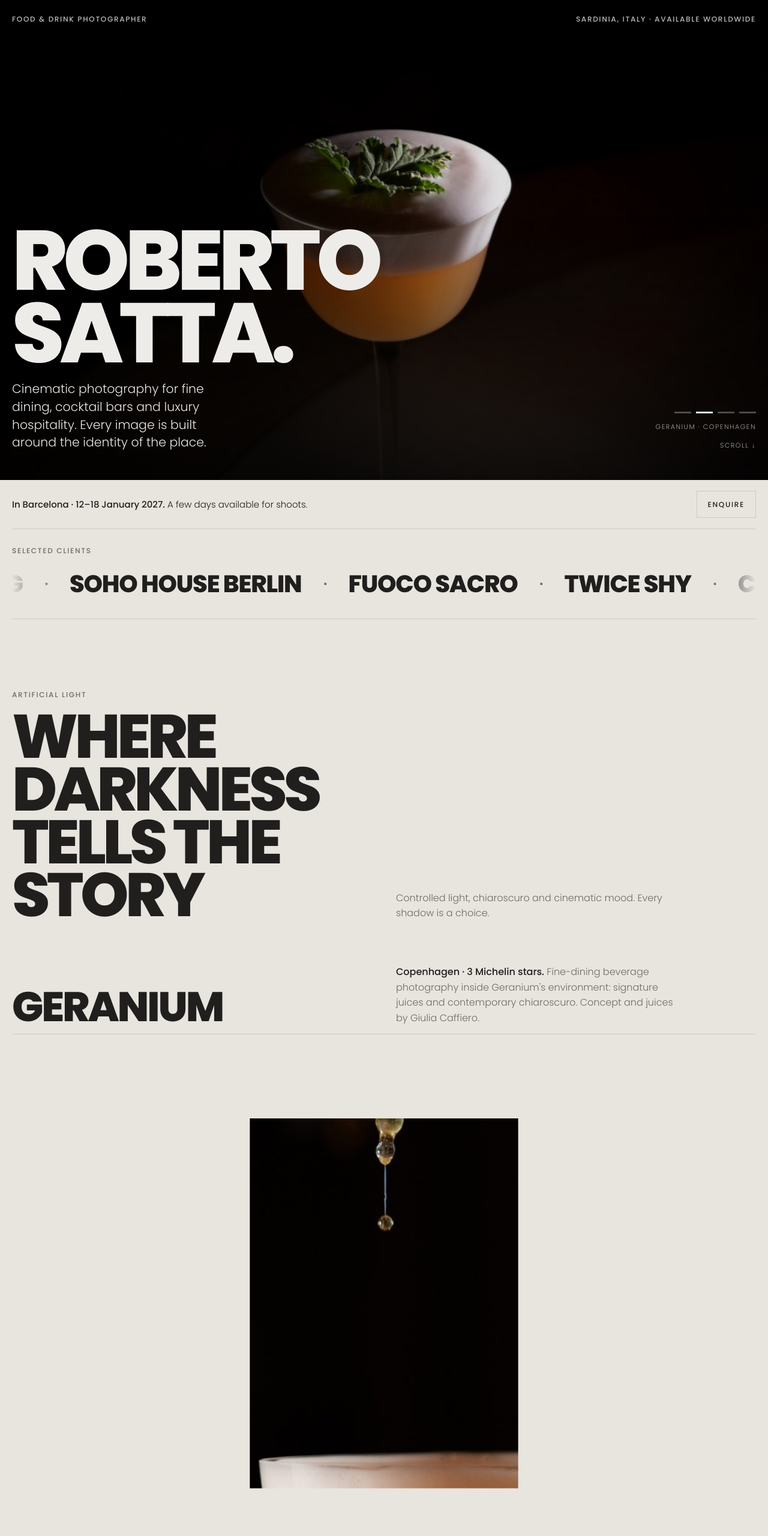
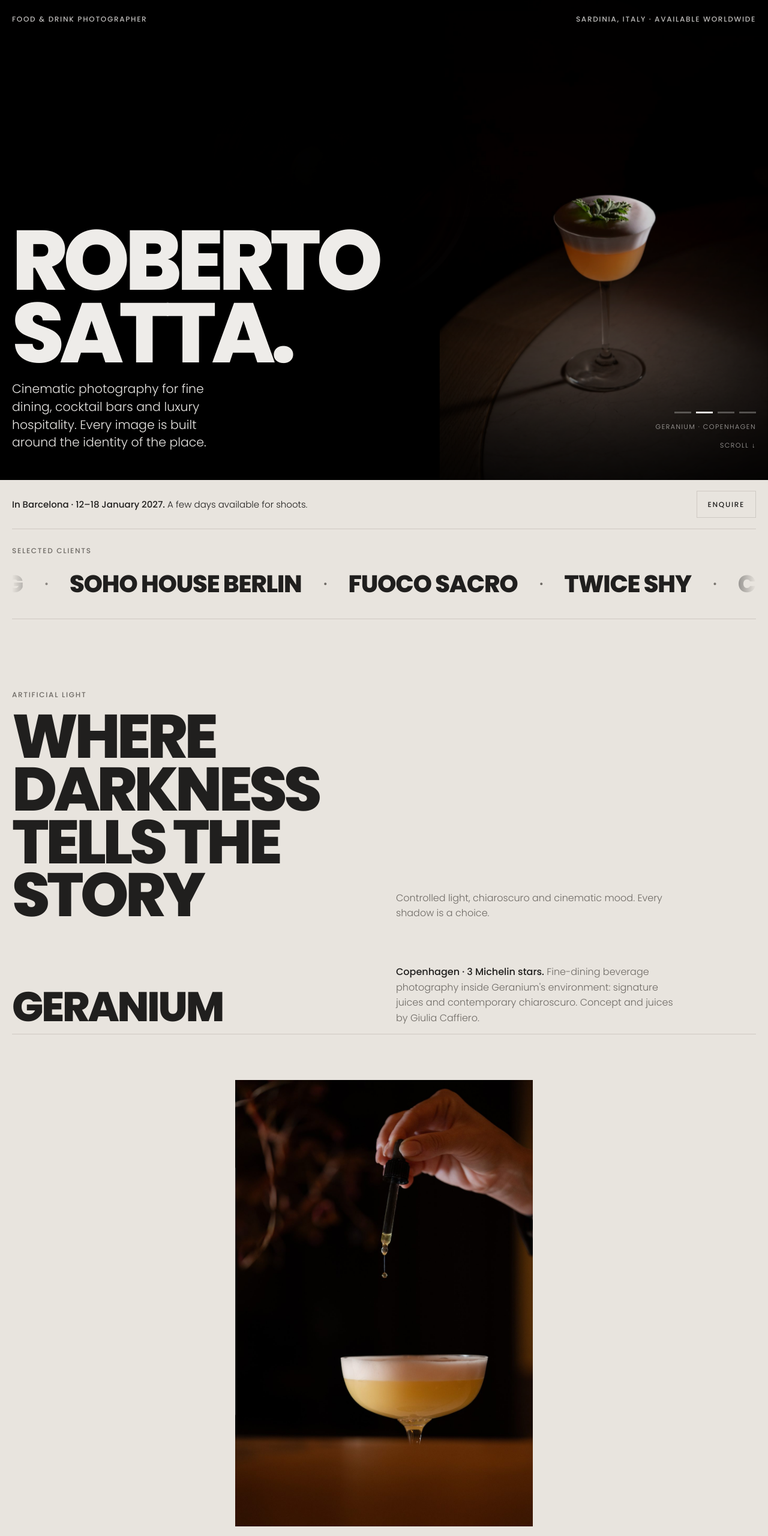
Before and after one commit to robertosatta01-byte/robertosatta.com, a plain HTML site: page prova.html in a window 1280 px wide. Shown: the top 2560 px of the page at 60% size. Drawn offline with Linux system fonts and the light colour scheme.

Commit message:
Prova: foto intere ovunque (niente tagli), titolo collaborazioni su una riga
Co-Authored-By: Claude Opus 5.5 <noreply@anthropic.com>
Claude-Session: https://claude.ai/code/session_01Ss8AoUTJmGSGUH8J36GfuD

```diff
--- a/prova.html
+++ b/prova.html
@@ -28,6 +28,8 @@
   section { padding-block: clamp(56px, 9vw, 120px); border-top: 1px solid var(--line); }
   .sec-head { display: grid; grid-template-columns: 1fr 1fr; gap: 20px 40px; align-items: end; margin-bottom: clamp(32px, 5vw, 64px); }
   .sec-head .label { display: block; margin-bottom: 16px; }
+  #collaborations .sec-head { grid-template-columns: 1fr; }
+  #collaborations .sec-head h2 { overflow-wrap: normal; }
   .sec-head h2 { font-size: clamp(34px, 8vw, 116px); overflow-wrap: anywhere; }
   .sec-head p { margin: 0; max-width: 46ch; color: var(--soft); }
 
@@ -35,9 +37,7 @@
   .hero { position: relative; height: 100svh; min-height: 560px; overflow: hidden; background: #000; }
   .slide { position: absolute; inset: 0; opacity: 0; transition: opacity 1.6s ease; }
   .slide.on { opacity: 1; }
-  .slide img { transform: scale(1.06); }
   .slide.on img { animation: drift 9s linear forwards; }
-  @keyframes drift { from { transform: scale(1.06); } to { transform: scale(1.0); } }
   .hero::after { content: ""; position: absolute; inset: 0; background: linear-gradient(180deg, rgba(0,0,0,.55) 0%, rgba(0,0,0,0) 28%, rgba(0,0,0,0) 45%, rgba(0,0,0,.78) 100%); pointer-events: none; }
   .hero-ui { position: absolute; inset: 0; z-index: 2; display: flex; flex-direction: column; justify-content: space-between;
     padding: max(22px, env(safe-area-inset-top, 0px)) max(20px, env(safe-area-inset-right, 0px)) clamp(26px, 5vw, 48px) max(20px, env(safe-area-inset-left, 0px)); max-width: 1320px; margin: 0 auto; }
@@ -53,6 +53,14 @@
   .dots button.on { background: #e9e7e4; }
   .hero-caption { font-size: 11px; letter-spacing: .14em; text-transform: uppercase; color: rgba(233,231,228,.7); text-align: right; }
   .scroll-cue { font-size: 11px; letter-spacing: .14em; text-transform: uppercase; color: rgba(233,231,228,.7); text-decoration: none; }
+
+
+  /* Hero photographs are shown whole: on the right on a computer, at the top on a phone */
+  .slide { background: #000; }
+  .slide img { object-fit: contain; object-position: 100% 50%; }
+  @keyframes drift { from { transform: scale(1.03); } to { transform: scale(1.0); } }
+  .slide img { transform: scale(1.03); transform-origin: 100% 50%; }
+  @media (max-aspect-ratio: 1/1) { .slide img { object-position: 50% 12%; transform-origin: 50% 12%; } }
 
   /* Barcelona note */
   .notice { display: flex; justify-content: space-between; align-items: center; gap: 14px 24px; flex-wrap: wrap; padding: 18px 0; border-bottom: 1px solid var(--line); }
@@ -83,7 +91,9 @@
   .project-text p b { color: var(--type); font-weight: 500; }
   .row-3 { display: grid; grid-template-columns: repeat(3, 1fr); gap: clamp(10px, 1.4vw, 18px); }
   .row-2 { display: grid; grid-template-columns: repeat(2, 1fr); gap: clamp(10px, 1.4vw, 18px); }
-  .tile { margin: 0; overflow: hidden; background: var(--wall); position: relative; min-width: 0; aspect-ratio: 2 / 3; cursor: zoom-in; }
+  .tile { margin: 0; overflow: hidden; background: var(--wall); position: relative; min-width: 0; cursor: zoom-in; }
+  .tile > img { height: auto; }
+  .row-2, .row-3, .row-1 { align-items: start; }
   .tile figcaption { position: absolute; left: 0; bottom: 0; padding: 10px 12px; font-size: 11px; letter-spacing: .14em; text-transform: uppercase; color: #e9e7e4; background: linear-gradient(transparent, rgba(0,0,0,.6)); width: 100%; }
   .tile img { transition: transform 1.1s var(--ease), filter .6s ease; }
   @media (hover: hover) { .tile:hover img { transform: scale(1.04); } }
@@ -125,9 +135,9 @@
   html, body { overflow-x: clip; }
   .expand { position: relative; height: 175svh; margin: clamp(10px, 2vw, 24px) calc(50% - 50vw) 0; }
   .expand-pin { position: sticky; top: 0; height: 100svh; overflow: hidden; }
-  .expand-frame { position: absolute; inset: 0; aspect-ratio: auto; margin: 0; background: transparent; clip-path: inset(var(--iy, 16%) var(--ix, 34%)); }
-  .expand-frame img { transform: scale(var(--sc, 1.12)); transition: none; }
-  @media (hover: hover) { .expand-frame:hover img { transform: scale(var(--sc, 1.12)); } }
+  .expand-frame { position: absolute; inset: 28px max(16px, 3vw); margin: 0; background: transparent; overflow: visible; transform: scale(var(--sc, .5)); transform-origin: 50% 50%; }
+  .tile.expand-frame > img { width: 100%; height: 100%; object-fit: contain; transition: none; }
+  @media (hover: hover) { .tile.expand-frame:hover > img { transform: none; } }
   .row-1 { display: grid; grid-template-columns: minmax(0, 1fr) minmax(0, 1fr); gap: clamp(10px, 1.4vw, 18px); }
   .row-1 .tile { grid-column: 2; }
   @media (max-width: 560px) { .row-1 { grid-template-columns: 1fr; } .row-1 .tile { grid-column: 1; } }
@@ -139,7 +149,7 @@
   /* Collaborations: three highlights + the full list on demand */
   .featured { display: grid; grid-template-columns: repeat(3, minmax(0, 1fr)); gap: clamp(10px, 1.4vw, 18px); }
   .feat { display: flex; flex-direction: column; gap: 14px; }
-  .feat .tile { aspect-ratio: 4 / 5; }
+  .feat .tile { align-self: start; }
   .feat h3 { margin: 0; font-weight: 600; font-size: 19px; line-height: 1.25; }
   .feat h3 span { display: block; font-weight: 300; font-size: 14px; color: var(--soft); margin-top: 2px; }
   .feat p { margin: 0; color: var(--soft); font-size: 15px; }
@@ -212,12 +222,11 @@
     .contact-row { grid-template-columns: 1fr; }
     .masonry { columns: 2; }
     .featured { grid-template-columns: 1fr; gap: 36px; }
-    .feat .tile { aspect-ratio: 4 / 3; }
   }
   @media (max-width: 560px) {
     .collab { grid-template-columns: 1fr; }
     .row-3 { grid-template-columns: 1fr 1fr; }
-    .row-3 .tile:first-child { grid-column: span 2; aspect-ratio: 4 / 5; }
+    .row-3 .tile:first-child { grid-column: span 2; }
     .services { grid-template-columns: 1fr; }
     .lb-prev, .lb-next { display: none; }
   }
@@ -229,7 +238,7 @@
     .js .reveal { opacity: 1; transform: none; transition: none; }
     .js .hero .slides, .js .hero .ch, .js .hero .hero-top, .js .hero .lede, .js .hero .hero-meta, .spot { transition: none; }
     .expand { height: auto; margin-inline: 0; } .expand-pin { position: static; height: auto; }
-    .expand-frame { position: relative; aspect-ratio: 4 / 5; clip-path: none; } .expand-frame img { transform: none; }
+    .expand-frame { position: relative; inset: auto; transform: none; } .tile.expand-frame > img { height: auto; }
   }
 </style>
 <meta property="og:title" content="Roberto Satta — Food &amp; Drink Photographer">
@@ -611,15 +620,12 @@
   // Opening shots: grow from a framed picture to full screen while scrolling
   const expands = [...document.querySelectorAll('.expand')];
   function grow() {
-    const vh = innerHeight, narrow = innerWidth < 700;
+    const vh = innerHeight;
     expands.forEach((ex) => {
       const r = ex.getBoundingClientRect();
       if (r.bottom < 0 || r.top > vh) return;
       const p = smooth(clamp(-r.top / (r.height - vh) * 1.25));
-      const f = ex.querySelector('.expand-frame');
-      f.style.setProperty('--ix', ((narrow ? 12 : 34) * (1 - p)).toFixed(2) + '%');
-      f.style.setProperty('--iy', ((narrow ? 16 : 12) * (1 - p)).toFixed(2) + '%');
-      f.style.setProperty('--sc', (1.12 - 0.12 * p).toFixed(3));
+      ex.querySelector('.expand-frame').style.setProperty('--sc', (0.5 + 0.5 * p).toFixed(3));
     });
   }
   if (!still) { addEventListener('scroll', () => requestAnimationFrame(grow), { passive: true }); addEventListener('resize', grow); grow(); }
```
